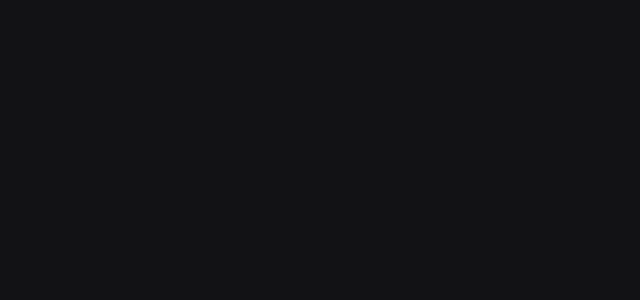
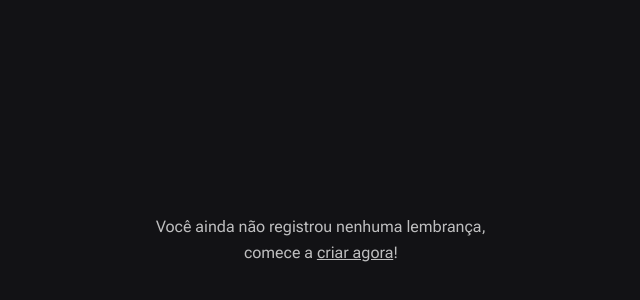
Before and after one commit to leticea/nlw-spacetime-web, a Next.js app: page / in a window 1280 px wide. Shown: the part 160-460 px from the top of the page, without its empty margins (639-1279 px from the left). Built offline with nearby package versions, Linux system fonts and the light colour scheme; a web font is replaced by a local one.

Commit message:
feat(page.tsx): right side styles

```diff
--- a/src/app/page.tsx
+++ b/src/app/page.tsx
@@ -1,3 +1,18 @@
 export default function Home() {
-  return <main></main>
+  return (
+    <main className="grid min-h-screen grid-cols-2">
+      {/* Left */}
+      <div></div>
+
+      {/* Right */}
+      <div className="flex flex-col p-16">
+        <div className="flex flex-1 items-center justify-center">
+          <p className="text-center leading-relaxed w-[360px]">
+            Você ainda não registrou nenhuma lembrança, comece a{" "}
+            <a href="" className="underline hover:text-gray-50">criar agora</a>!
+          </p>
+        </div>
+      </div>
+    </main>
+  );
 }
```
